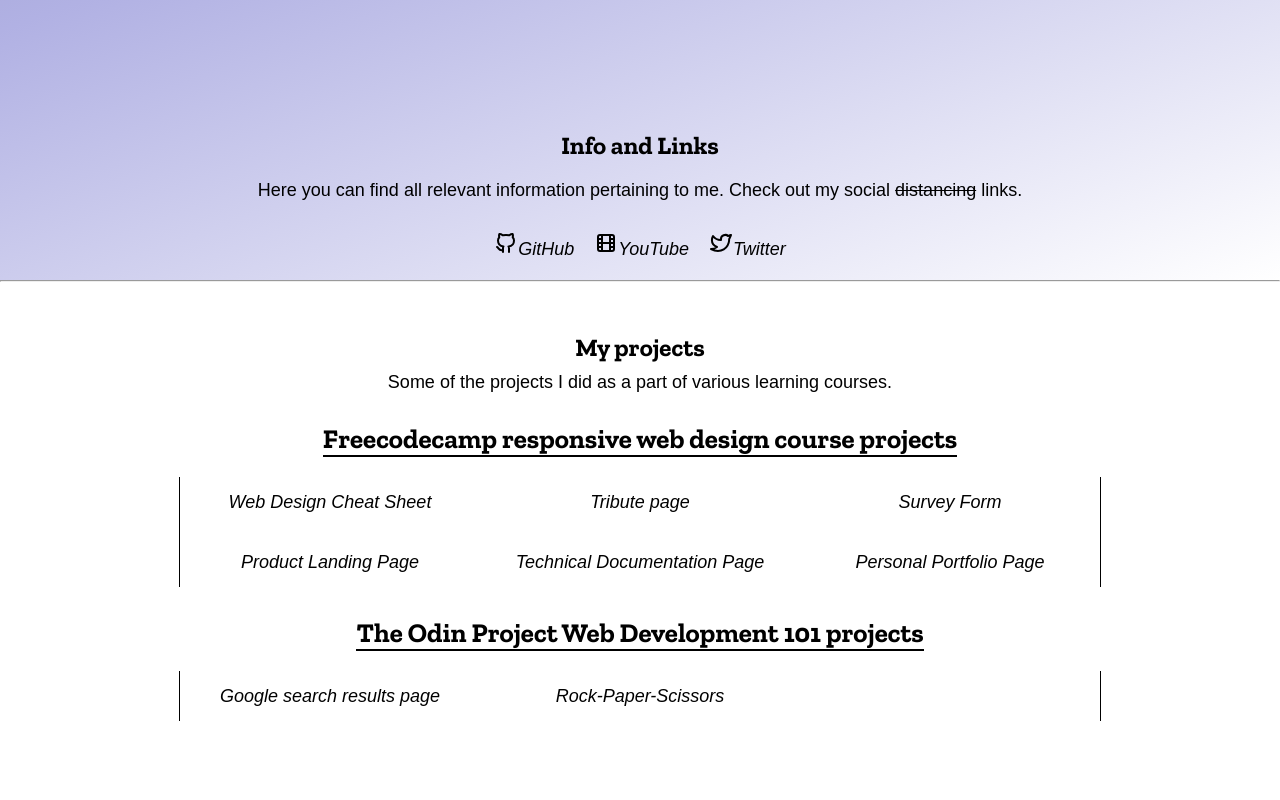
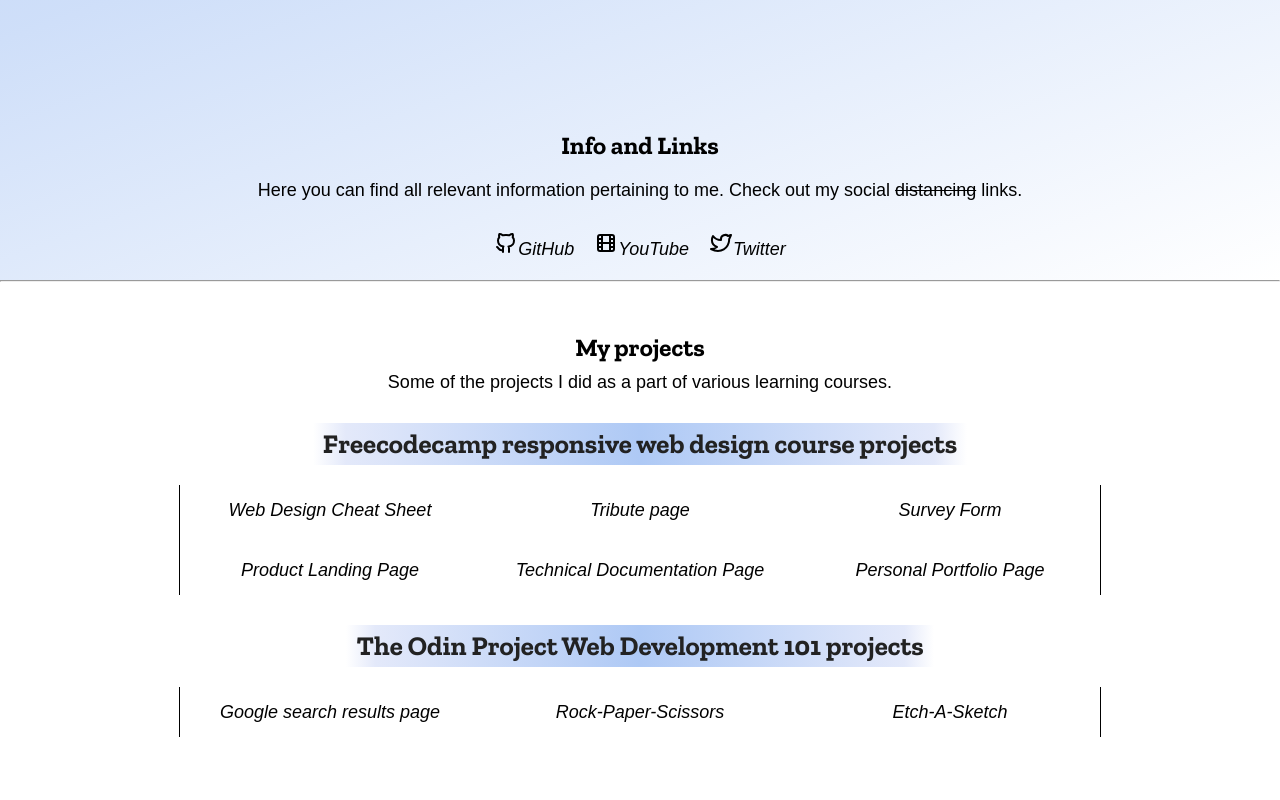
Before and after one commit to Shadou1/Shadou1.github.io, a website: page index.html in a window 1280 px wide. Shown: the part 680-1480 px from the top of the page. Drawn offline with nearby package versions, Linux system fonts and the light colour scheme.

Commit message:
Add Etch-A-Sketch project link

```diff
--- a/index.html
+++ b/index.html
@@ -97,6 +97,7 @@
                 <div class="links-grid">
                     <a href="the-odin-projects/web-development-101/google-search-results-page/" target="_blank">Google search results page</a>
                     <a href="the-odin-projects/web-development-101/rock-paper-scissors/" target="_blank">Rock-Paper-Scissors</a>
+                    <a href="the-odin-projects/web-development-101/etch-a-sketch/" target="_blank">Etch-A-Sketch</a>
                 </div>
 
             </div>
--- a/styles/style.css
+++ b/styles/style.css
@@ -65,8 +65,8 @@
 
 .container1 {
     background: linear-gradient(160deg,
-    rgba(80, 90, 150, 0.8) 0%,
-    rgba(100, 100, 200, 0.5) 50%,
+    rgba(174, 201, 245, 0.9) 0%,
+    rgba(174, 201, 245, 0.6) 50%,
     rgba(255, 255, 255, 0) 100%);
 
     background-repeat: no-repeat;
@@ -78,6 +78,7 @@
     height: 100vh;
 
     display: flex;
+
     flex-direction: column;
     justify-content: center;
     align-content: center;
@@ -105,11 +106,21 @@
     font-size: 2rem;
 }
 
+.links-flex {
+    margin: 20px 0;
+
+    display: flex;
+
+    justify-content: center;
+}
+
 /* ==============
    Social Section
    ============== */
 
 #social-section {
+    margin: 0 10px;
+
     display: flex;
 
     flex-direction: column;
@@ -121,14 +132,6 @@
     text-align: center;
 }
 
-.links-flex {
-    margin: 20px 0;
-
-    display: flex;
-
-    justify-content: center;
-}
-
 .link-img {
     margin: 0 10px;
 }
@@ -138,13 +141,13 @@
    ================ */
 
 #projects-section {
-    margin-top: 50px;
+    margin: 50px 10px 0px;
 
     min-height: 1000px;
 }
 
 .projects {
-    margin: 20px 20px 0px;
+    margin: 20px 5px 0px;
 
     display: flex;
     flex-direction: column;
@@ -152,9 +155,19 @@
 
 .projects-header {
     margin-bottom: 20px;
+    padding: 5px 10px;
 
-    border-bottom: 2px solid black;
+    /* border-bottom: 2px solid black; */
     align-self: center;
+
+    color: #222;
+
+    background: linear-gradient(90deg,
+    rgba(200, 211, 245, 0) 0%,
+    rgba(200, 211, 245, 0.5) 5%,
+    rgba(174, 201, 245, 1) 50%,
+    rgba(200, 211, 245, 0.5) 95%,
+    rgba(200, 211, 245, 0) 100%);
 }
 
 .links-grid {
@@ -192,16 +205,18 @@
 
     display: grid;
 
-    grid-template: repeat(3, 50px) / repeat(4, 1fr);
+    grid-template: repeat(3, 50px) / repeat(3, 1fr);
 
     background-color: lightslategray;
+}
+
+footer > p {
+    grid-column: 1 / 3;
 }
 
 footer > p:last-child {
     justify-self: end;
     align-self: end;
+
+    grid-area: 3 / 3 / 4 / 4;
 }
-
-footer > p:last-child {
-    grid-area: 4 / 5 / 3 / 4;
-}
```
